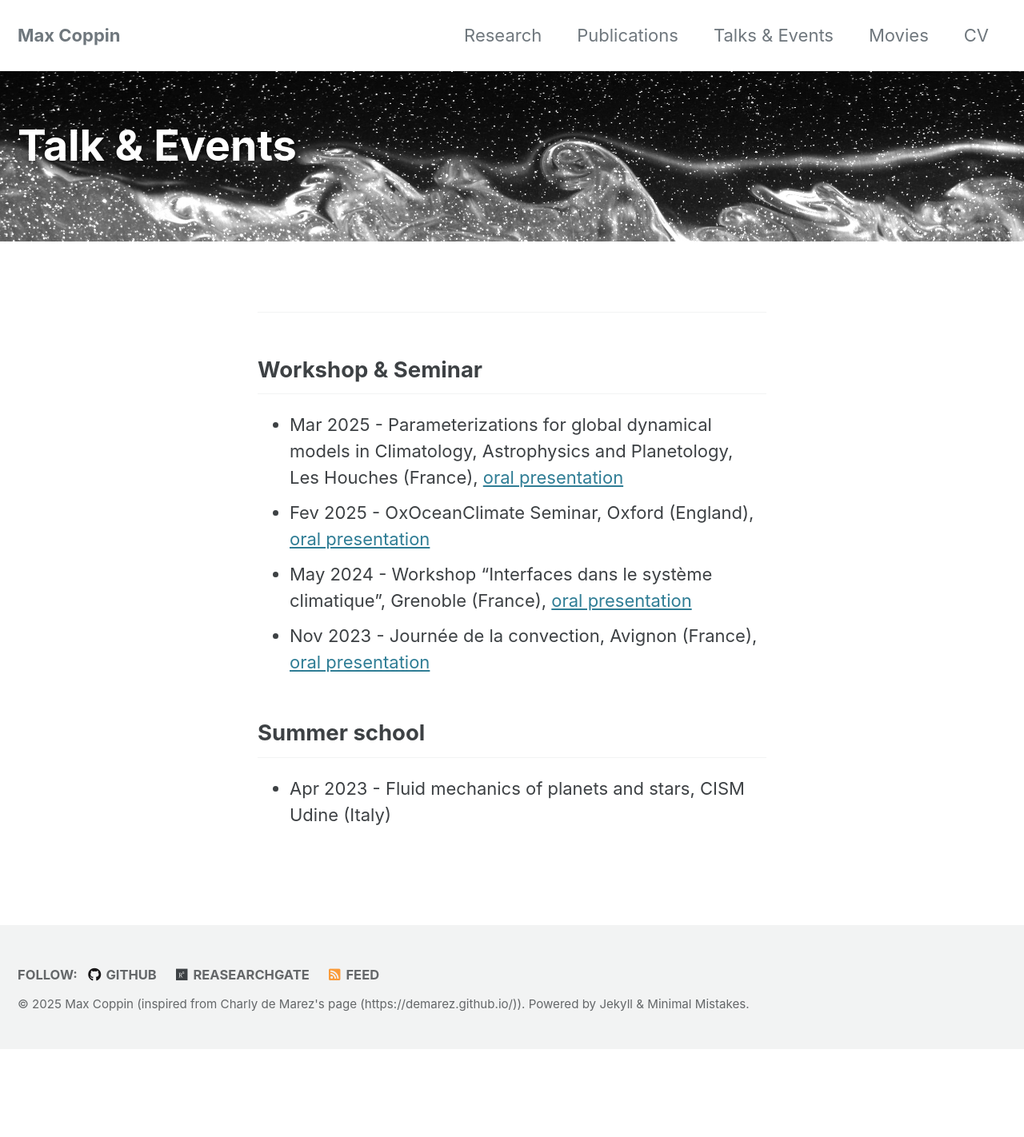
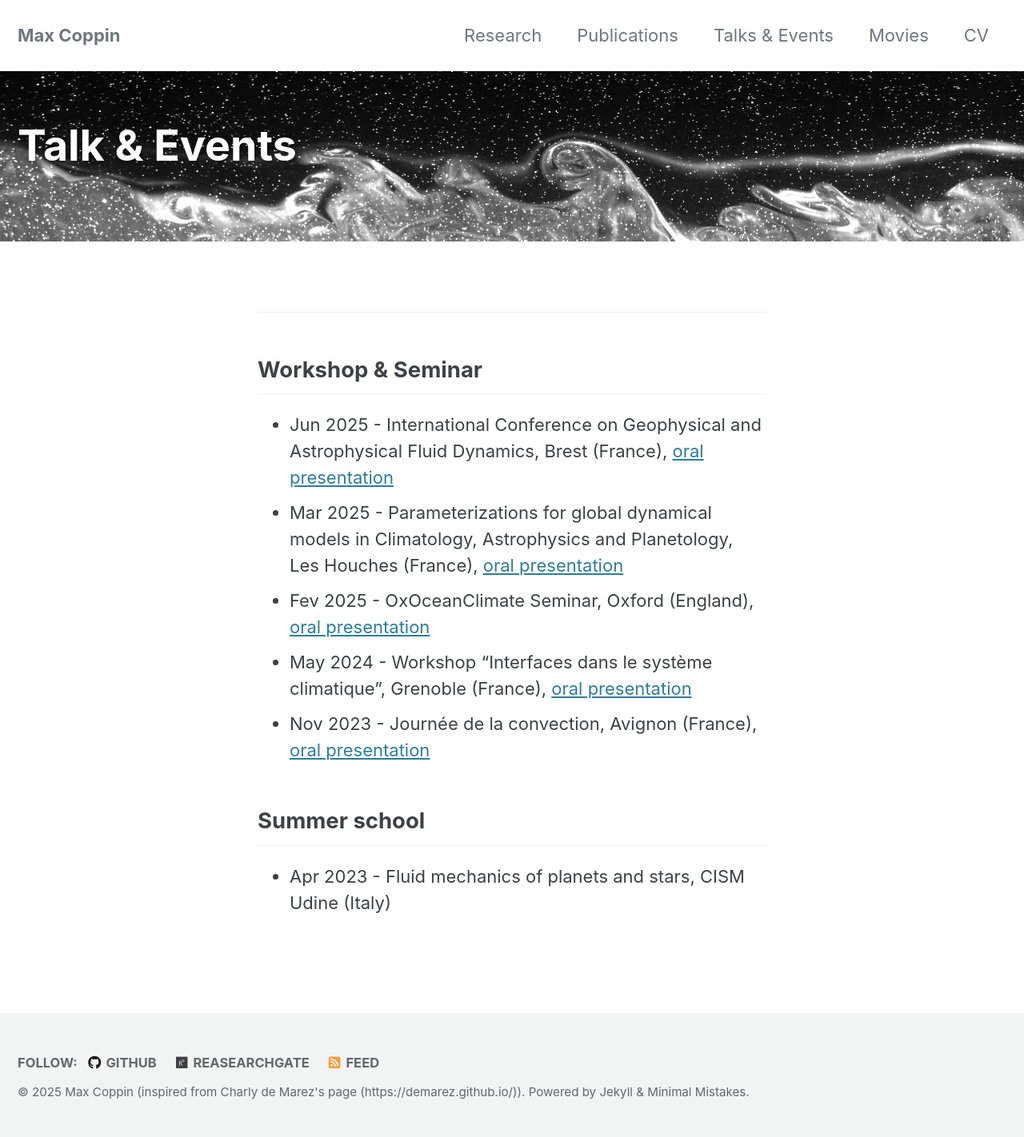
Before and after one commit to Max-Coppin/max-coppin.github.io, a Jekyll site: the page built from _pages/events.md, in a window 1280 px wide. Shown: the whole page at 80% size. Built offline with Jekyll 4.4.1, drawn with Linux system fonts in a browser that asks for light colours; cached includes are drawn as plain includes; before the commit the page ends 1312 px from its top, so only the background shows below that.

Commit message:
Add ICGAFD

```diff
--- a/_pages/events.md
+++ b/_pages/events.md
@@ -12,6 +12,8 @@ header:
 ---
 ---
 ## Workshop & Seminar
+- Jun 2025 - International Conference on Geophysical
+and Astrophysical Fluid Dynamics, Brest (France), [oral presentation](/file/25-06-23-Coppin- ICGAFD.pdf)
 - Mar 2025 - Parameterizations for global dynamical models in Climatology, Astrophysics and Planetology, Les Houches (France), [oral presentation](/file/25-03-20-Coppin- Houches.pdf)
 - Fev 2025 - OxOceanClimate Seminar, Oxford (England), [oral presentation](/file/25-02-26-Oxford.pdf)
 - May 2024 - Workshop "Interfaces dans le système climatique", Grenoble (France), [oral presentation](/file/GDR_climat_2024.pdf)
```
Also changed, not shown: _pages/home.md (+1 -1 lines).
